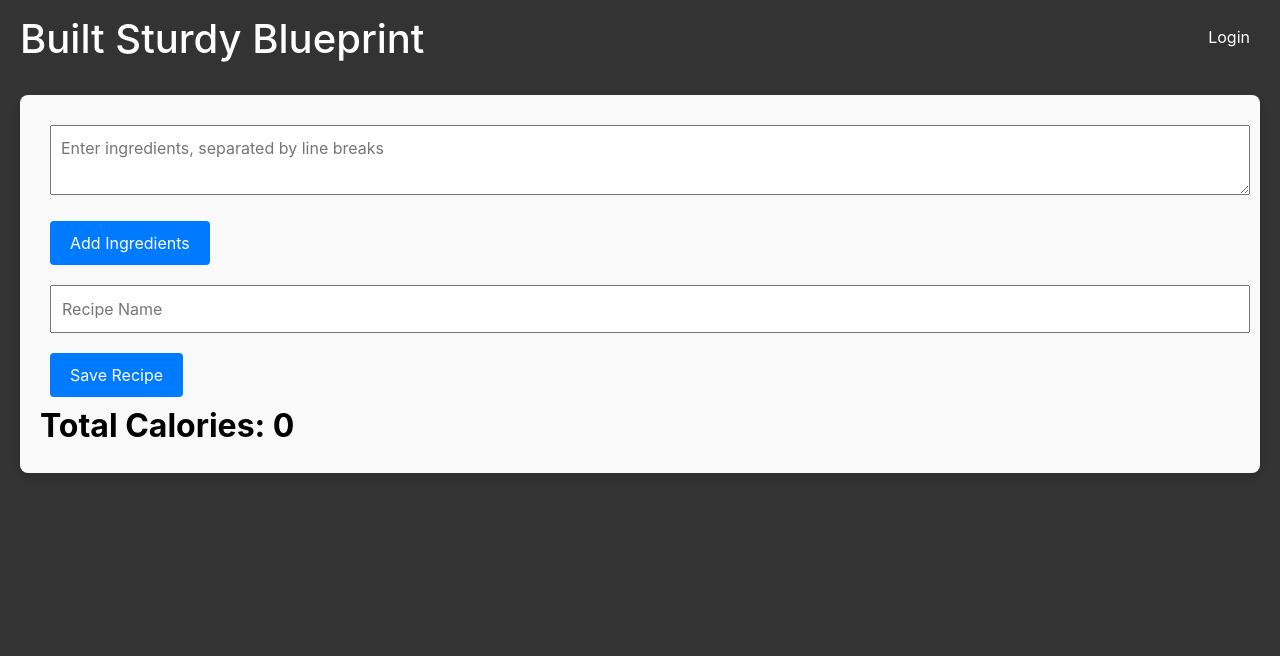
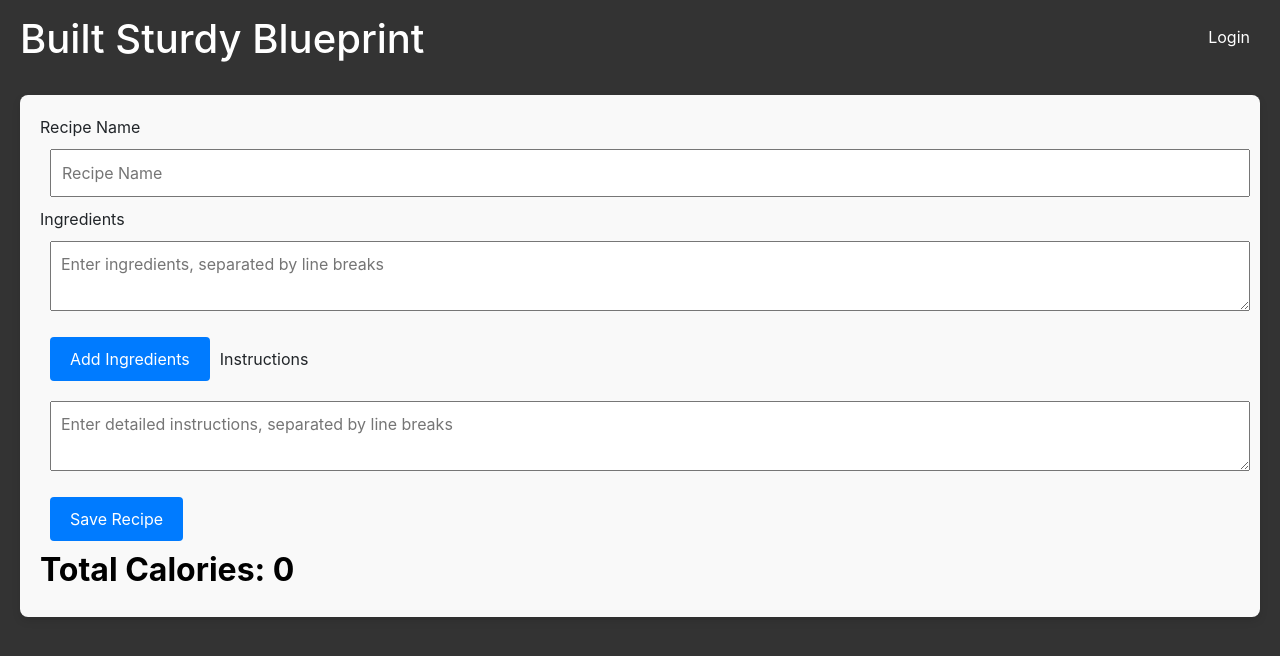
Before and after one commit to dhclarke99/builtsturdy-client-app, a React (Create React App) app in the folder client/: page /admin/create-recipe in a window 1280 px wide. Shown: the top 656 px of the page. Built offline with nearby package versions, Linux system fonts and the light colour scheme.

Commit message:
createREcipe changes

```diff
--- a/client/src/pages/CreateRecipe.js
+++ b/client/src/pages/CreateRecipe.js
@@ -9,6 +9,7 @@ const CreateRecipe = () => {
     const [totalProtein, setTotalProtein] = useState(0);
     const [totalCarbs, setTotalCarbs] = useState(0);
     const [totalFat, setTotalFat] = useState(0);
+    const [instructions, setInstructions] = useState('');
 
     const handleQueryChange = (e) => {
         setQuery(e.target.value);
@@ -16,6 +17,10 @@ const CreateRecipe = () => {
 
     const handleNameChange = (e) => {
         setRecipeName(e.target.value);
+    };
+
+    const handleInstructionsChange = (e) => {
+        setInstructions(e.target.value);
     };
 
     const handleSubmit = async () => {
@@ -45,28 +50,66 @@ const CreateRecipe = () => {
         setTotalProtein(newTotalProtein);
         setTotalCarbs(newTotalCarbs);
         setTotalFat(newTotalFat);
+
+        // Clear the query state to empty the textarea
+        setQuery('');
     };
+
 
     const handleSaveRecipe = () => {
         // Code to save the recipe object in your model
         // For example, you might send `recipeData` and `recipeName` to your server here
     };
 
+    const removeIngredient = (indexToRemove) => {
+        const newRecipeData = recipeData.filter((_, index) => index !== indexToRemove);
+        let newTotalCalories = 0;
+        let newTotalProtein = 0;
+        let newTotalCarbs = 0;
+        let newTotalFat = 0;
+
+        newRecipeData.forEach(food => {
+            newTotalCalories += food.nf_calories;
+            newTotalProtein += food.nf_protein;
+            newTotalCarbs += food.nf_total_carbohydrate;
+            newTotalFat += food.nf_total_fat;
+        });
+
+        setRecipeData(newRecipeData);
+        setTotalCalories(newTotalCalories);
+        setTotalProtein(newTotalProtein);
+        setTotalCarbs(newTotalCarbs);
+        setTotalFat(newTotalFat);
+    };
+
     return (
         <div className="recipe-container">
-      <textarea
-        className="recipe-textarea"
-        onChange={handleQueryChange}
-        placeholder="Enter ingredients, separated by line breaks">
-      </textarea>
-      <button className="recipe-button" onClick={handleSubmit}>Add Ingredients</button>
+            <label>Recipe Name</label>
             <input
                 className="recipe-input"
                 type="text"
                 placeholder="Recipe Name"
                 onChange={handleNameChange}
             />
+
+            <label>Ingredients</label>
+            <textarea
+                className="recipe-textarea"
+                onChange={handleQueryChange}
+                value={query}  // Set the value attribute to query
+                placeholder="Enter ingredients, separated by line breaks">
+            </textarea>
+            <button className="recipe-button" onClick={handleSubmit}>Add Ingredients</button>
+
+            <label>Instructions</label>
+            <textarea
+                className="recipe-textarea"
+                onChange={handleInstructionsChange}
+                placeholder="Enter detailed instructions, separated by line breaks">
+            </textarea>
+
             <button className="recipe-button" onClick={handleSaveRecipe}>Save Recipe</button>
+
             <h2 className="recipe-total">Total Calories: {totalCalories}</h2>
             <div className="recipe-results">
                 {recipeData.map((food, index) => (
@@ -76,6 +119,7 @@ const CreateRecipe = () => {
                         <p className="recipe-item-info">Protein: {food.nf_protein}g</p>
                         <p className="recipe-item-info">Carbs: {food.nf_total_carbohydrate}g</p>
                         <p className="recipe-item-info">Fat: {food.nf_total_fat}g</p>
+                        <button onClick={() => removeIngredient(index)}>Remove</button>
                     </div>
                 ))}
             </div>
@@ -83,5 +127,4 @@ const CreateRecipe = () => {
     );
 };
 
-
 export default CreateRecipe;
```
Lines whose indentation alone changed are shown as unchanged.
